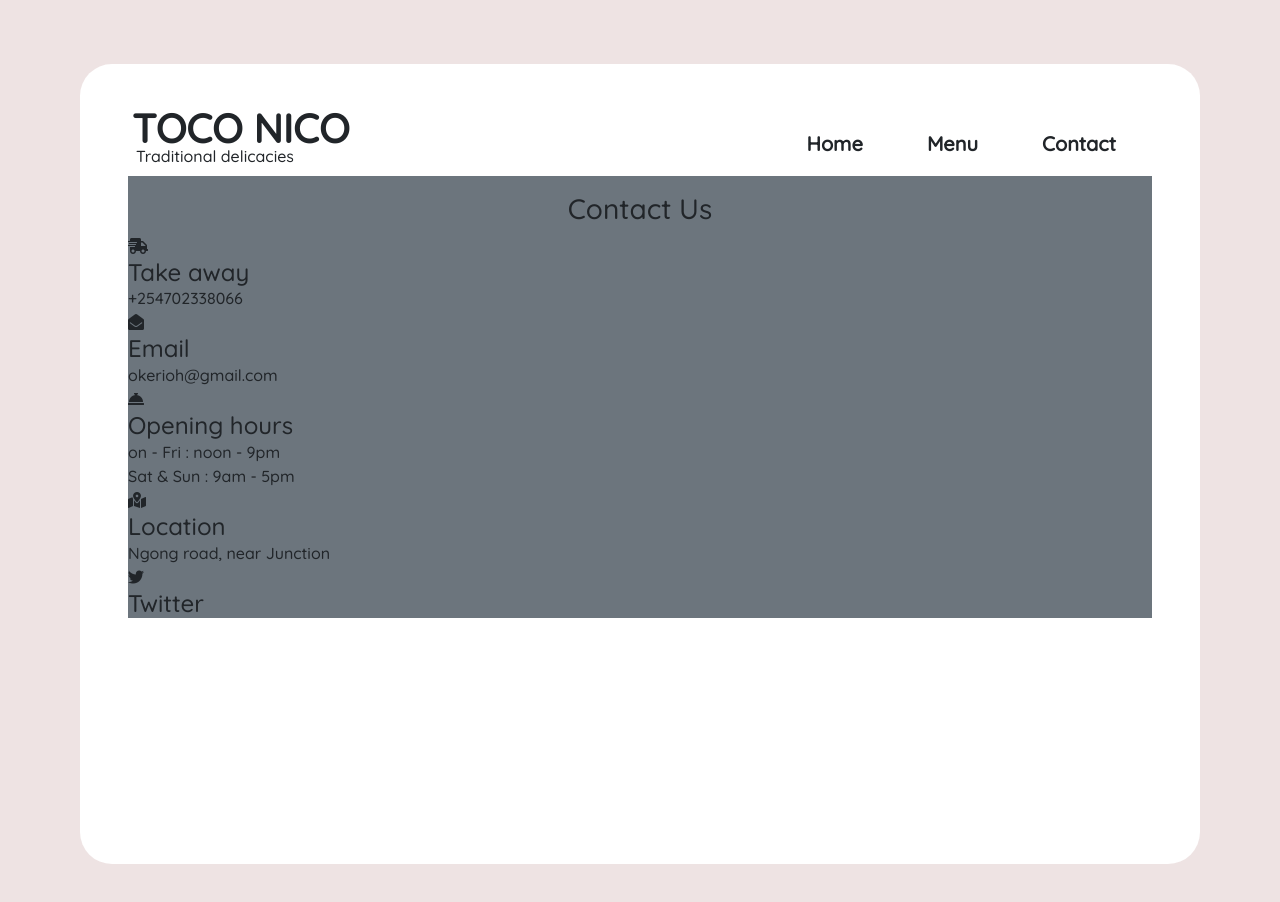
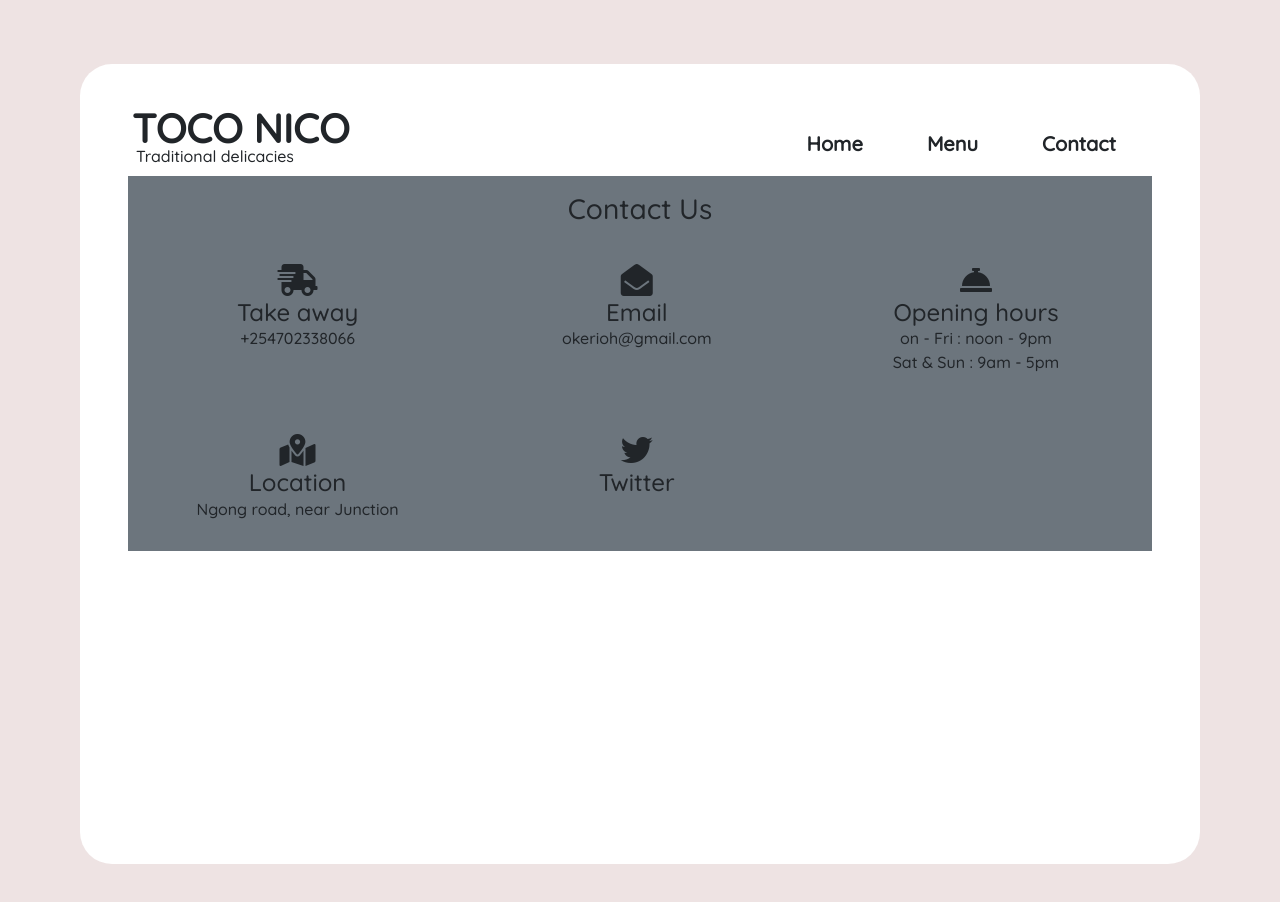
Before and after one commit to hillarioh/Restaurant-page, a website built with webpack: page dist/index.html in a window 1280 px wide. Built offline with nearby package versions, Linux system fonts and the light colour scheme; a web font is replaced by a local one.

Commit message:
add style

```diff
--- a/styles/style.css
+++ b/styles/style.css
@@ -88,3 +88,20 @@ li {
     background-repeat: no-repeat;
     background-size: cover;
 }
+
+.contlist {
+    display: flex;
+    flex-wrap: wrap;
+}
+
+.contlist .cnt {
+    flex: 30%;
+    max-width: 30%;
+    margin: 1rem;
+    padding: 14px 8px;
+    text-align: center;
+}
+
+.contlist .cnt i{
+    font-size: 2rem;
+}
```
